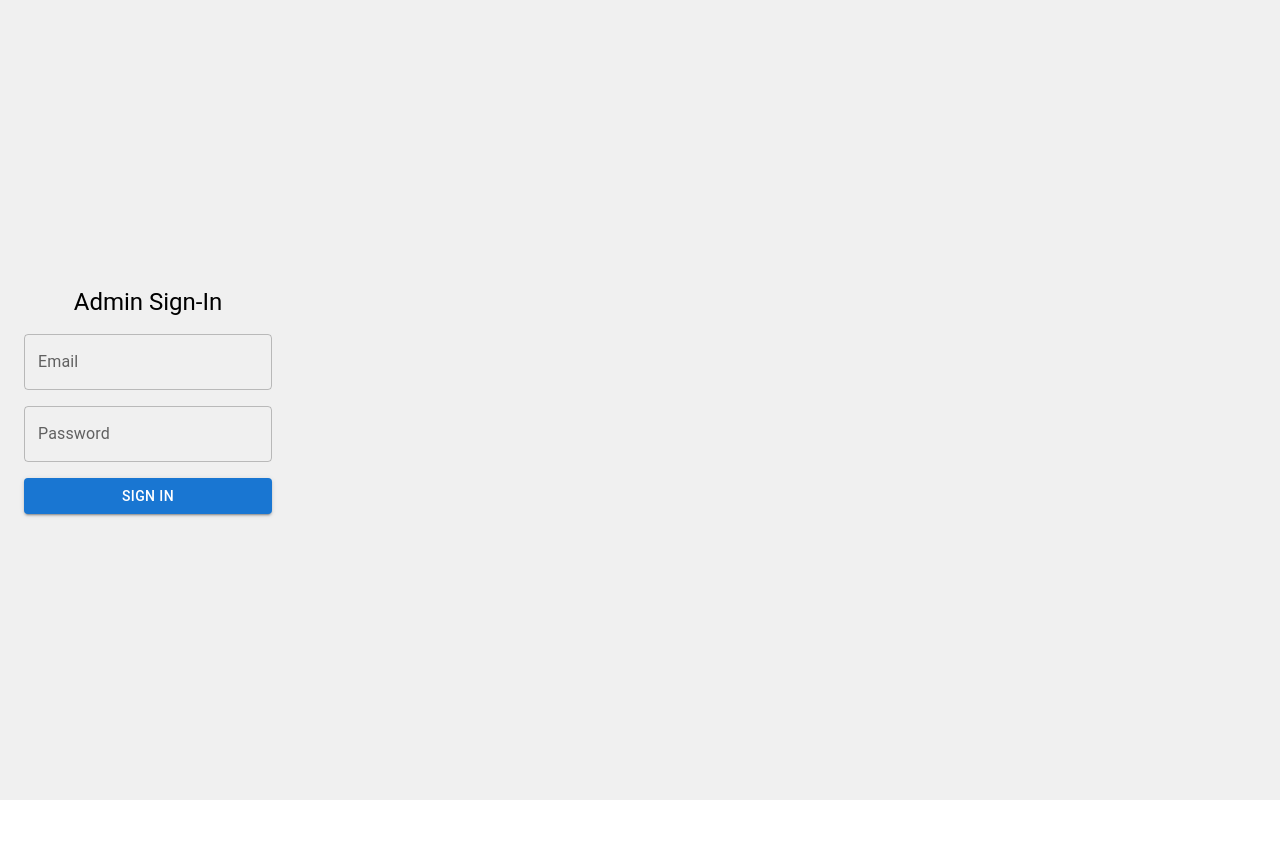
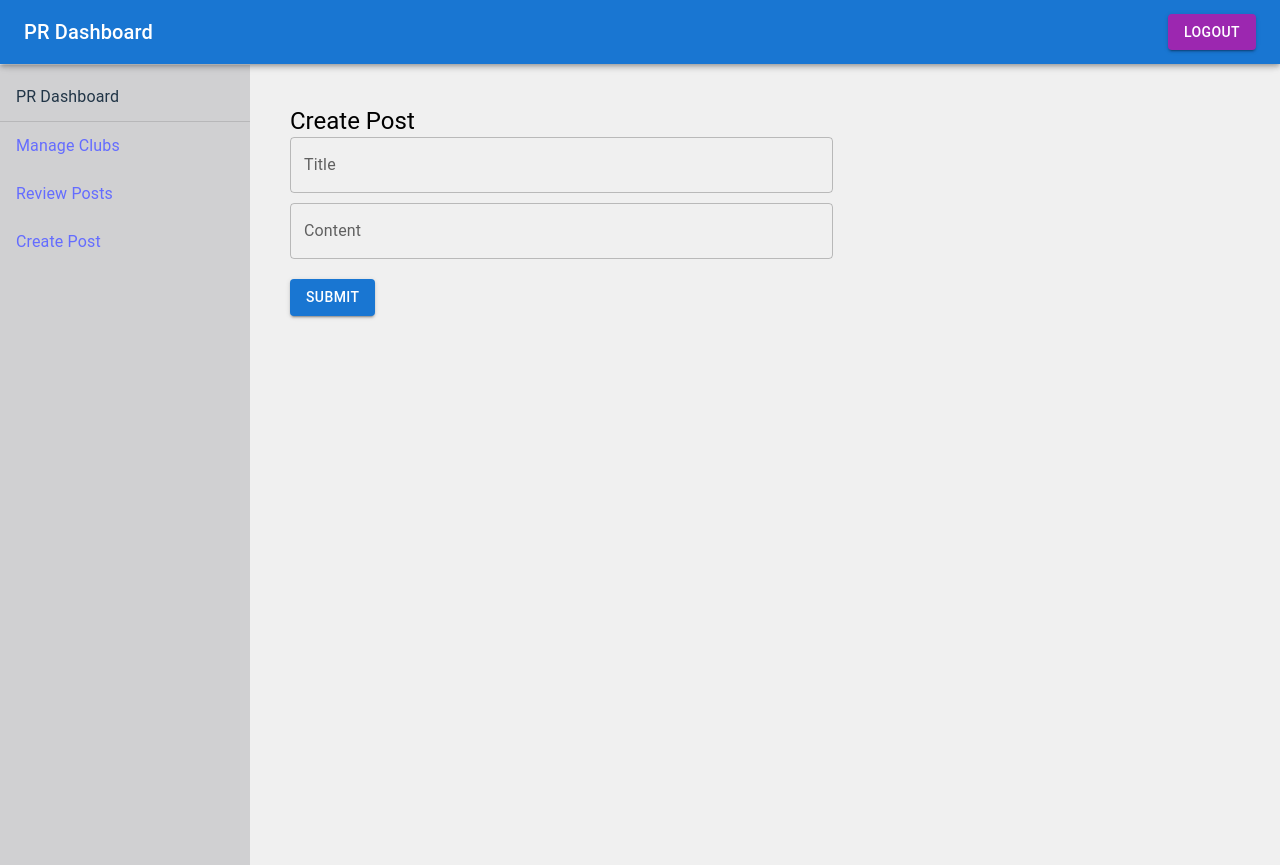
Before and after one commit to bm-197/Online_notice_board, a React (Vite) app in the folder pr_ui/ui/: page /dashboard/posts/create in a window 1280 px wide. Before the commit this address led to /signin. Before the commit the page ends 800 px from the top, so only its background shows below. Built offline with nearby package versions, Linux system fonts and the light colour scheme; no server answers; sample sign-in values are in the browser's storage.

Commit message:
update: modifed uri and authorizatoin to comply with server requirment

```diff
--- a/pr_ui/ui/package.json
+++ b/pr_ui/ui/package.json
@@ -14,6 +14,7 @@
     "@emotion/styled": "^11.14.0",
     "@mui/material": "^6.2.0",
     "axios": "^1.7.9",
+    "dotenv": "^16.4.7",
     "react": "^18.3.1",
     "react-dom": "^18.3.1",
     "react-router-dom": "^7.0.2"
--- a/pr_ui/ui/src/App.jsx
+++ b/pr_ui/ui/src/App.jsx
@@ -7,7 +7,7 @@ import PostReview from "./components/PostReview";
 import CreatePost from "./components/CreatePost";
 
 const App = () => {
-  const isAuthenticated = localStorage.getItem("adminToken") === "authenticated";
+  const isAuthenticated = localStorage.getItem("adminToken") ? true : false;
 
   return (
     <Router>
--- a/pr_ui/ui/src/components/CreatePost.jsx
+++ b/pr_ui/ui/src/components/CreatePost.jsx
@@ -1,40 +1,38 @@
 import React, { useState } from "react";
 import { Button, TextField, Typography } from "@mui/material";
 import axios from "axios"; // Use Axios for making HTTP requests
+import { API } from "../config.js/env";
 
 const CreatePost = () => {
   const [post, setPost] = useState({ title: "", body: "", expiration_date: "" });
   const [responseMessage, setResponseMessage] = useState("");
-  const [responseType, setResponseType] = useState("");
 
   const handleSubmit = async () => {
     const payload = {
       post_title: post.title,
       post_body: post.body,
       post_expiray_date: null,
-      //   post_tags: post.tags, // Include tags if the backend supports it
+      //   post_tags: post.tags,
     };
 
     try {
-      console.log(payload);
+      const token = localStorage.getItem("adminToken");
       const response = await axios.post(
-        "http://127.0.0.1:8000/admin/post",
+        `${API}/admin/post`,
         payload,
         {
           headers: {
             "Content-Type": "application/json",
-            Role: "admin",
+            "Authorization": `Bearer ${token}`
           },
         }
       );
-      console.log(response.data);
-      if (response.data.success === "yes") {
+
+      if (response.status == 200) {
         setResponseMessage("Post created successfully!");
-        setPost({ title: "", content: "", expiration_date: ""});
-        setResponseType("success");
+        setPost({ title: "", body: "", expiration_date: ""});
       } else {
         setResponseMessage(`Error: ${response.data.error}`);
-        setResponseType("error");
       }
     } catch (error) {
       setResponseMessage("An error occurred while creating the post.");
@@ -80,7 +78,7 @@ const CreatePost = () => {
         <Typography
           style={{
             marginTop: "10px",
-            color: responseType === "success" ? "green" : "red",
+            color: response.status == 200 ? "green" : "red",
           }}
         >
           {responseMessage}
--- a/pr_ui/ui/src/components/Header.jsx
+++ b/pr_ui/ui/src/components/Header.jsx
@@ -9,8 +9,6 @@ const Header = () => {
   const handleLogout = () => {
     // Remove authentication token and role from localStorage
     localStorage.removeItem("adminToken");
-    localStorage.removeItem("role");
-
     // Redirect to the SignIn page
     navigate("/signin");
   };
--- /dev/null
+++ b/pr_ui/ui/src/config.js/env.jsx
@@ -0,0 +1,2 @@
+export const API = "https://online-notice-board-api.onrender.com";
+export const JWT_SECRET_KEY = import.meta.env.VITE_JWT_SECRET_KEY;
--- a/pr_ui/ui/src/pages/Signin.jsx
+++ b/pr_ui/ui/src/pages/Signin.jsx
@@ -1,7 +1,9 @@
 import React, { useState } from "react";
 import { Button, TextField, Typography, Box } from "@mui/material";
-import { useNavigate } from "react-router-dom"; // Import useNavigate
+import { useNavigate } from "react-router-dom";
 import axios from "axios";
+import { JWT_SECRET_KEY, API } from "../config.js/env";
+
 
 const SignIn = () => {
   const [credentials, setCredentials] = useState({ email: "", password: "" });
@@ -10,18 +12,17 @@ const SignIn = () => {
 
   const handleSignIn = async () => {
     try {
-      const response = await axios.post("http://127.0.0.1:8000/signin", credentials, {
+      const response = await axios.post(`${API}/auth/signin`, credentials, {
         headers: {
           "Content-Type": "application/json",
         },
       });
 
-      console.log("API Response:", response.data); // Debugging
+      console.log("API Response:", response.data);
 
-      if (response.data.success === "yes") {
+      if (response.status == 200) {
         console.log("Successfully Loged in")
-        localStorage.setItem("adminToken", "authenticated");
-        localStorage.setItem("role", "admin");
+        localStorage.setItem("adminToken", response.data.access_token);
         setResponseMessage("Sign-in successful!");
         navigate("/dashboard"); // Redirect to dashboard
       } else {
```
Also changed, not shown: 2 other files (tests, documents, lock files or other folders).
